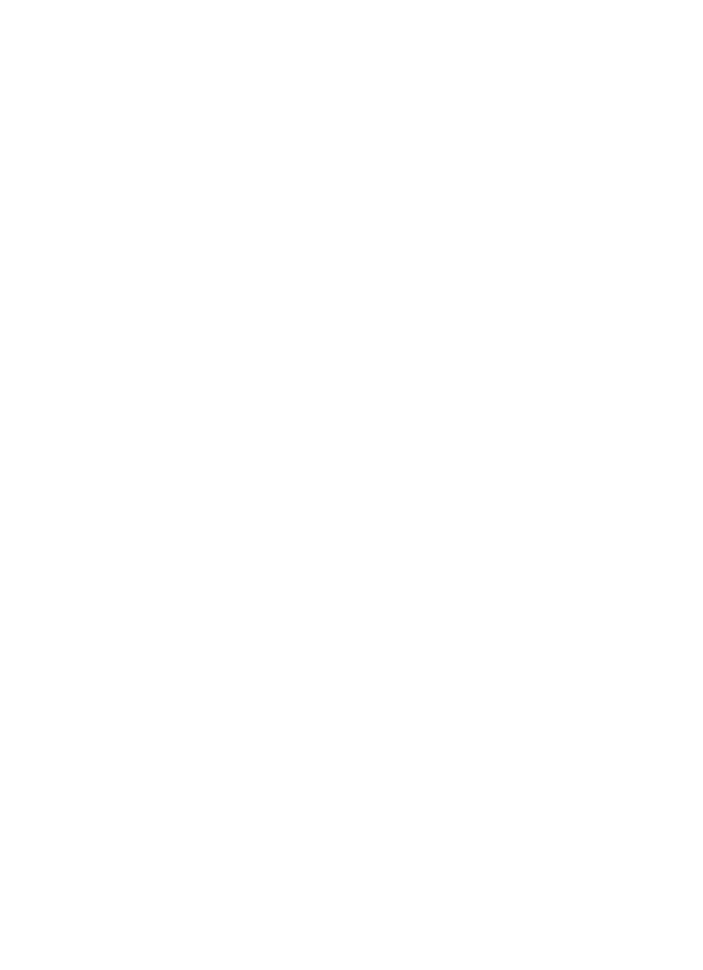
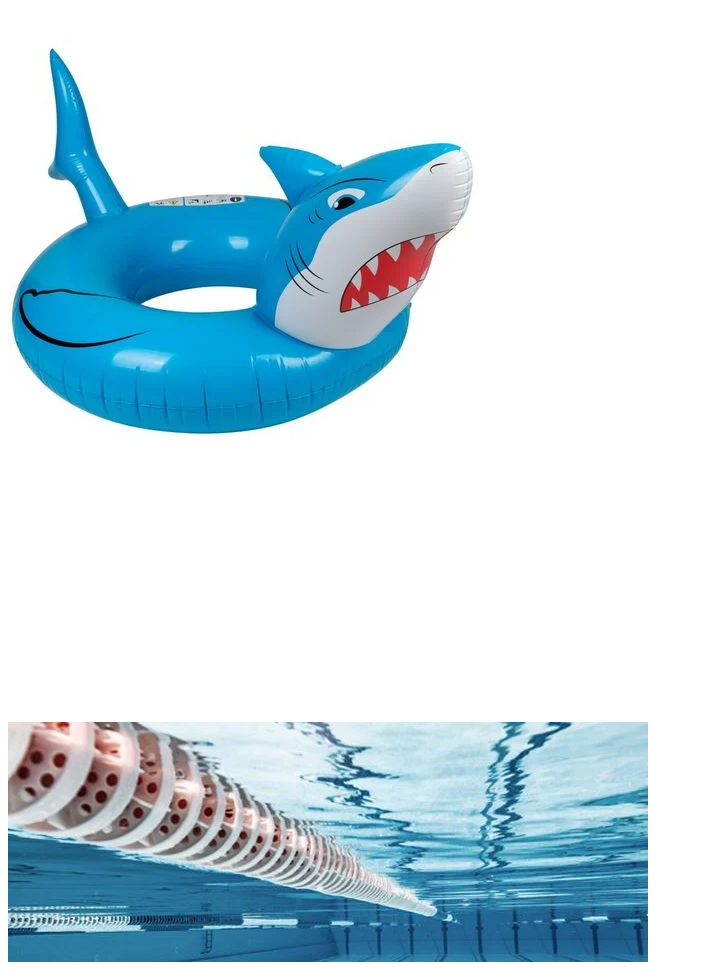
Before and after one commit to GeeksHubsAcademy/apiHTML5FSDVlC, a plain HTML site: page index.html in a window 1280 px wide. Shown: the whole page, without its empty margins (0-703 px from the left). Before the commit the page ends 800 px from the top, so only its background shows below. Drawn offline with Linux system fonts and the light colour scheme.

Commit message:
drag and drop implementado

```diff
--- /dev/null
+++ b/css/style.css
@@ -0,0 +1,20 @@
+
+.espacio {
+    height: 15em;
+    width: 100vw;
+}
+
+.pez {
+    z-index: 10;
+
+}
+
+.charco {
+
+    background-image: url(../img/pool.jpg);
+    background-repeat: no-repeat;
+    background-size: cover;
+
+   width: 40em;
+   height: 15em;
+}
--- a/index.html
+++ b/index.html
@@ -5,8 +5,23 @@
     <meta http-equiv="X-UA-Compatible" content="IE=edge">
     <meta name="viewport" content="width=device-width, initial-scale=1.0">
     <title>Document</title>
+
+    <link href="css/style.css" rel="stylesheet"/>
 </head>
 <body>
+
+    <div class="general">
+
+        <div class="flotador">
+            <img src="img/shark.jpg" class="pez" ondragstart="drag(event)" id="imagen1" alt="lifeguard" draggable="true"/>
+        </div>
+        <div class="espacio"></div>
+
+        <div class="charco" ondrop="drop(event)" ondragover="allowDrop(event)" id="contenedor1">
+
+        </div>
+
+    </div>
 
     <script src="js/main.js"></script>
 </body>
--- a/js/main.js
+++ b/js/main.js
@@ -1,36 +1,53 @@
 
 
-//localStorage
+// //localStorage
 
-let diaSemana = "Jueves";
+// let diaSemana = "Jueves";
 
-localStorage.setItem('diaSemanal', diaSemana);
+// localStorage.setItem('diaSemanal', diaSemana);
 
-console.log(localStorage.getItem('diaSemanal'));
+// console.log(localStorage.getItem('diaSemanal'));
 
 
-let navegacionAngel = {
-    articulos : {
-        articulo1 : "Portátil Lenovo",
-        articulo2 : "Ratón",
-        articulo3 : "Monitor"
-    },
-    busquedas : 5
+// let navegacionAngel = {
+//     articulos : {
+//         articulo1 : "Portátil Lenovo",
+//         articulo2 : "Ratón",
+//         articulo3 : "Monitor"
+//     },
+//     busquedas : 5
+// }
+
+
+// localStorage.setItem('datosAngel', JSON.stringify(navegacionAngel));
+
+
+// let resultadoDatosAngel = JSON.parse(localStorage.getItem('datosAngel'));
+
+// console.log(resultadoDatosAngel);
+
+
+// //limpiando un elemento en concreto del localStorage
+
+// localStorage.removeItem('datosAngel');
+
+// //limpio la app localStorage por COMPLETO
+
+// localStorage.clear();
+
+
+//DRAG & DROP
+
+const drag = (ev) => {
+    ev.dataTransfer.setData("text", ev.target.id);
+};
+
+const allowDrop = (ev) => {
+    ev.preventDefault();
 }
 
-
-localStorage.setItem('datosAngel', JSON.stringify(navegacionAngel));
-
-
-let resultadoDatosAngel = JSON.parse(localStorage.getItem('datosAngel'));
-
-console.log(resultadoDatosAngel);
-
-
-//limpiando un elemento en concreto del localStorage
-
-localStorage.removeItem('datosAngel');
-
-//limpio la app localStorage por COMPLETO
-
-localStorage.clear();
+const drop = (ev) => {
+    ev.preventDefault();
+    let data = ev.dataTransfer.getData("text");
+    ev.target.appendChild(document.getElementById(data));
+}
```
Also changed, not shown: img/pool.jpg (added), img/shark.jpg (added).
